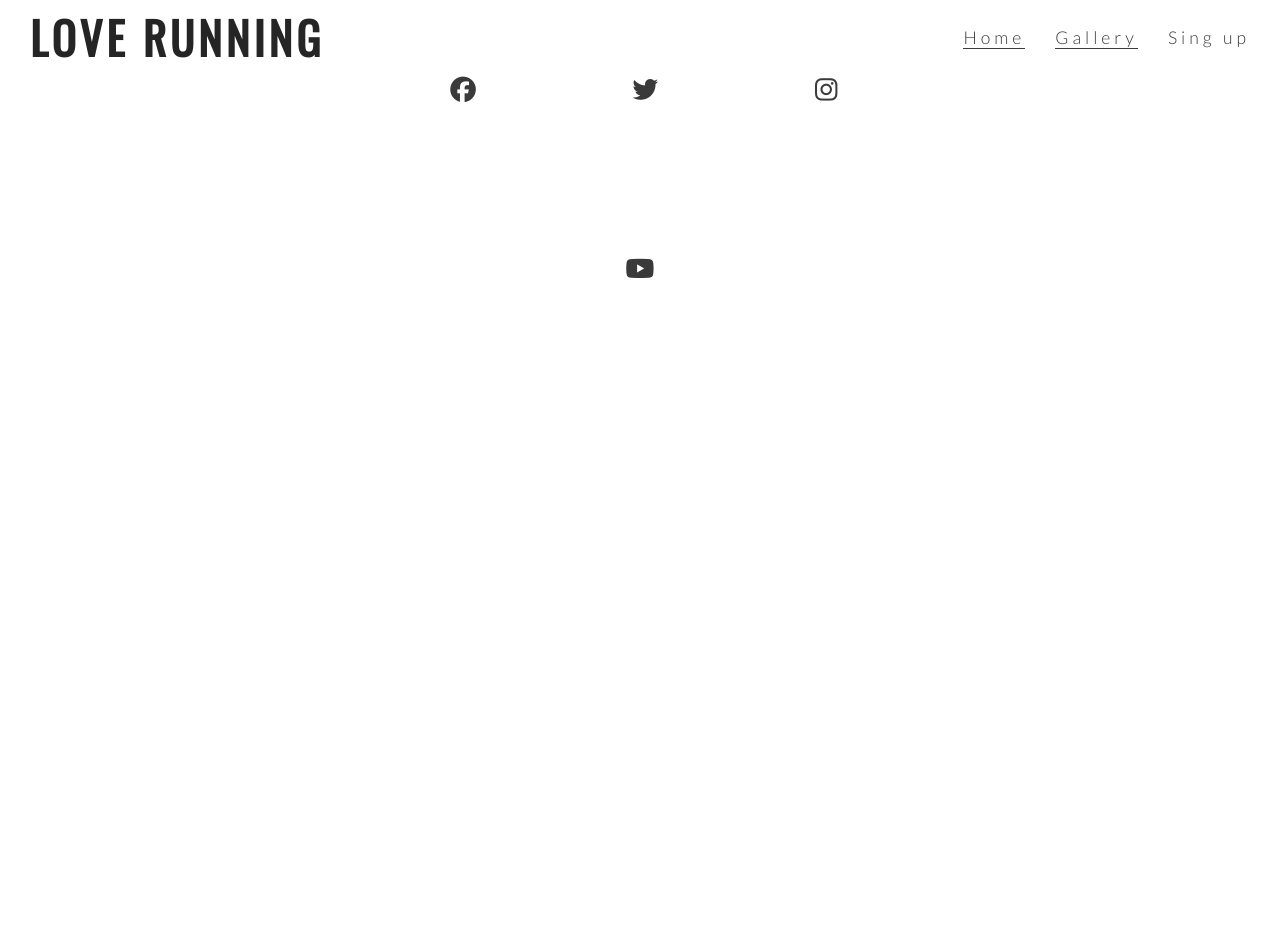
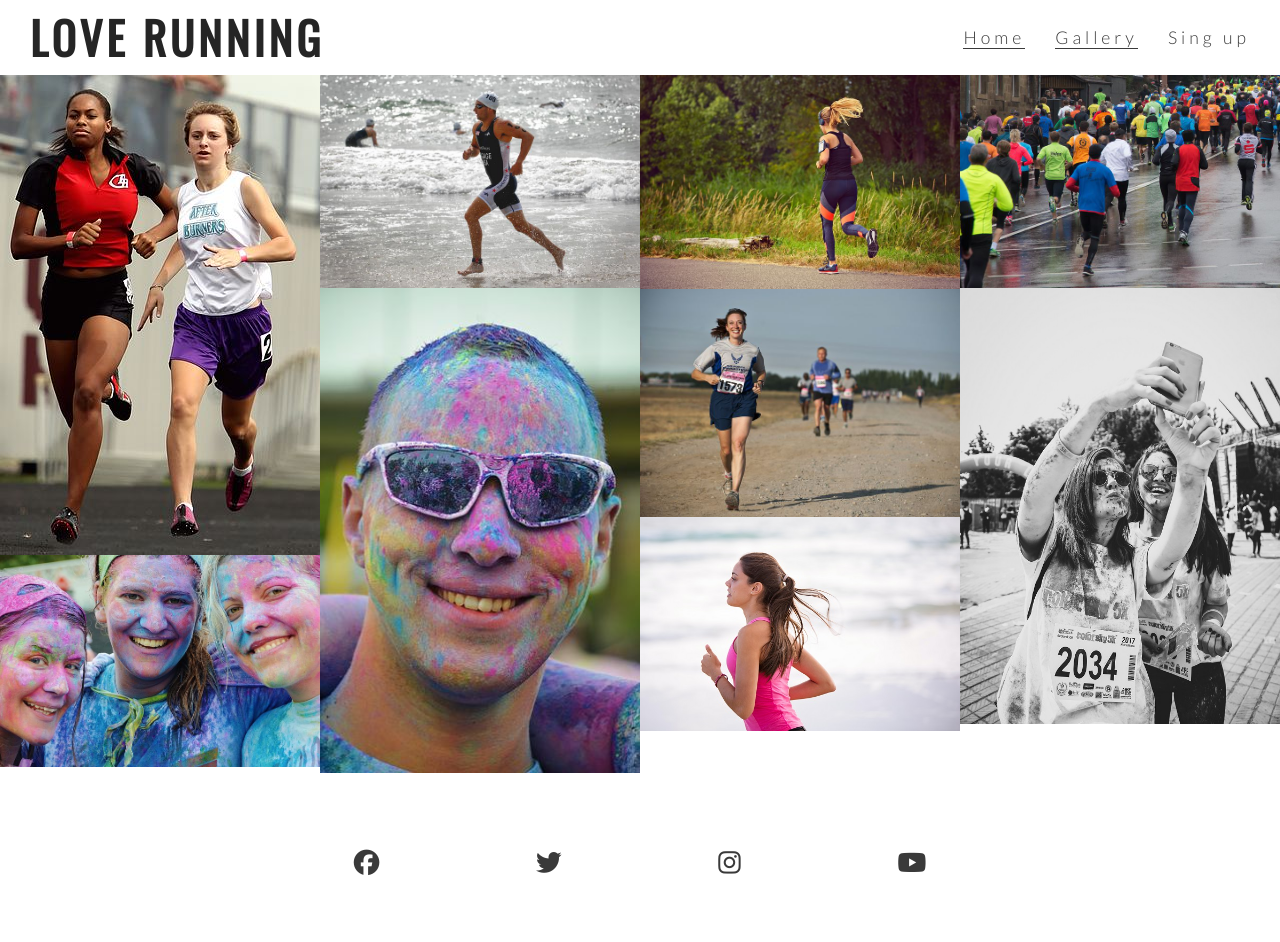
Before and after one commit to RikkieBobby/love-running, a plain HTML site: page gallery.html in a window 1280 px wide. Before the commit the page ends 800 px from the top, so only its background shows below. Drawn offline with nearby package versions, Linux system fonts and the light colour scheme.

Commit message:
add gallery images and styling

```diff
--- a/assets/css/style.css
+++ b/assets/css/style.css
@@ -236,3 +236,16 @@ footer {
     padding: 5%;
     color: #3a3a3a;
 }
+
+/* gallery */
+
+#photos {
+    clear: both;
+    line-height: 0;
+    column-count: 4;
+    column-gap: 0;
+}
+
+#photos > img {
+    width: 100%;
+}
--- a/gallery.html
+++ b/gallery.html
@@ -38,7 +38,17 @@
         </nav>
     </header>
 
-
+    <section id="photos">
+        <img src="assets/images/athletes.jpg" alt="Two athletes running together">
+        <img src="assets/images/girls.jpg" alt="Three girls running at charity paint running festival">
+        <img src="assets/images/runner3.jpg" alt="Solo male runner jogging on beach">
+        <img src="assets/images/man.jpg" alt="Man at charity paint running festival">
+        <img src="assets/images/runner1.jpg" alt="Solo female runner jogging through Phoenix Park">
+        <img src="assets/images/runner2.jpg" alt="Runners competing in a marathon">
+        <img src="assets/images/runner4.jpg" alt="Solo female runner jogging on a beach">
+        <img src="assets/images/running_gang.jpg" alt="Lrage group of runers taking part in a marathon">
+        <img src="assets/images/mud-run.jpg" alt="Two women runners taking a selfie after mud run">
+    </section>
 
     <footer>
         <ul class="social-networks">
```
Also changed, not shown: assets/images/athletes.jpg (added), assets/images/girls.jpg (added), assets/images/man.jpg (added), assets/images/mud-run.jpg (added), assets/images/runner1.jpg (added), assets/images/runner2.jpg (added), assets/images/runner3.jpg (added), assets/images/runner4.jpg (added), assets/images/running_gang.jpg (added).
